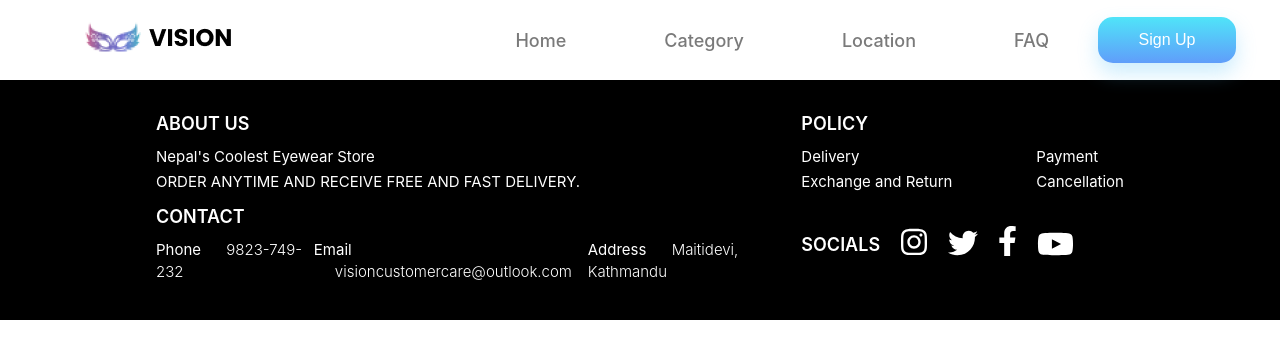
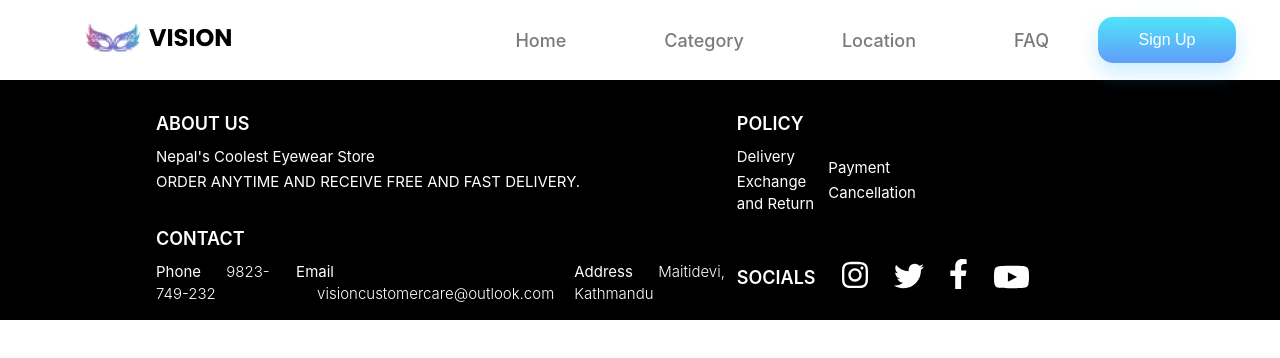
Before and after one commit to thanhnhan-12/Web_Vision, a React (Create React App) app: page / in a window 1280 px wide. Shown: the top 358 px of the page. Built offline with nearby package versions, Linux system fonts and the light colour scheme.

Commit message:
Implement feature/footer

```diff
--- a/src/Containers/HeaderFooter/components/Footer/styles.js
+++ b/src/Containers/HeaderFooter/components/Footer/styles.js
@@ -6,13 +6,14 @@ export const ContainerFooter = styled.div`
   box-sizing: border-box;
   background-color: #000;
   color: #fff;
+  width: 100%;
   height: 240px;
   padding: 30px 156px 0;
 `
 
 export const Footer = styled.div`
   display: grid;
-  grid-template-columns: 2fr 1fr;
+  grid-template-columns: 1.5fr 1fr;
   grid-template-rows: 5fr 5fr;
   grid-row-gap: 9.8px;
 `
@@ -31,7 +32,7 @@ export const FooterItems = styled.div`
     display: flex;
     justify-content: space-between;
     align-items: center;
-    /* padding-right: 17rem; */
+    padding-right: 13rem;
   }
 
   p {
@@ -63,10 +64,14 @@ export const FooterDesList = styled.ul`
       padding-left: 21px;
     }
   }
+
+  li:nth-child(2) {
+    margin: 0 20px;
+  }
 `
 
 export const FooterIcon = styled.div`
   img {
-    margin-left: 21px;
+    margin-left: 26px;
   }
 `
```
